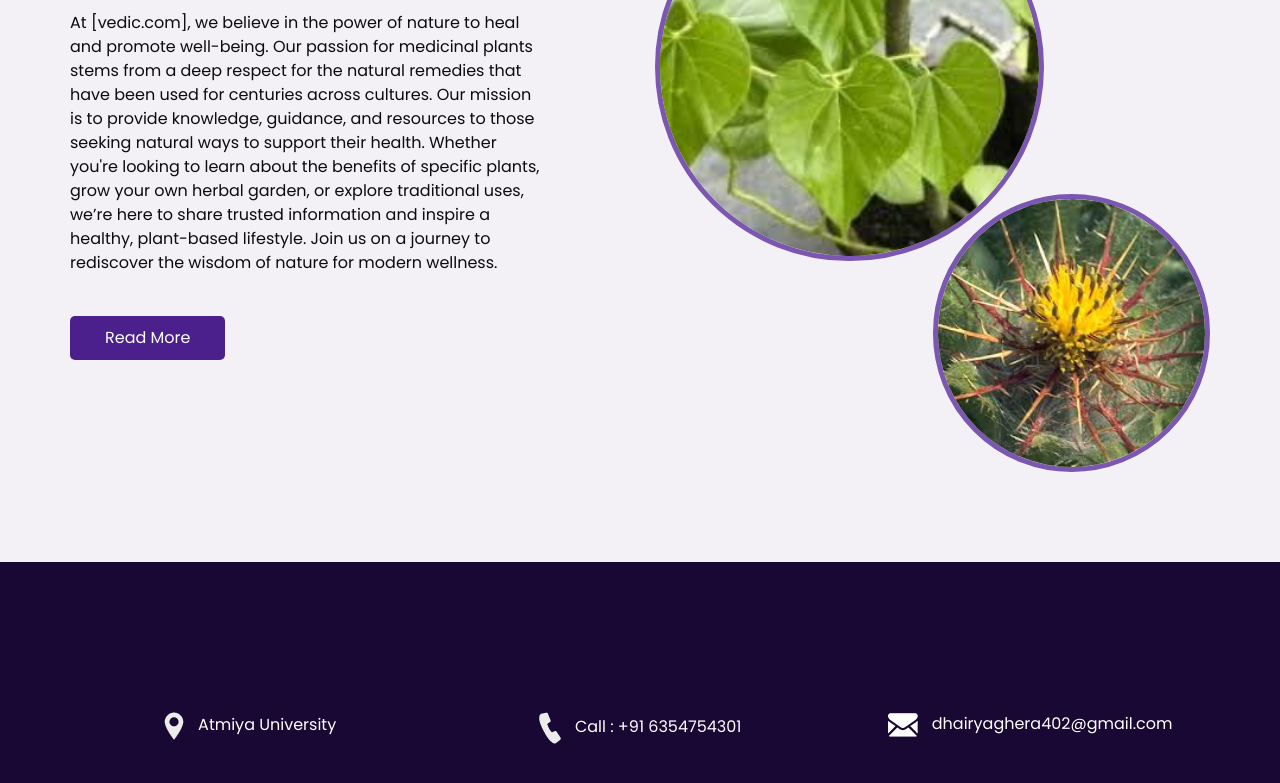
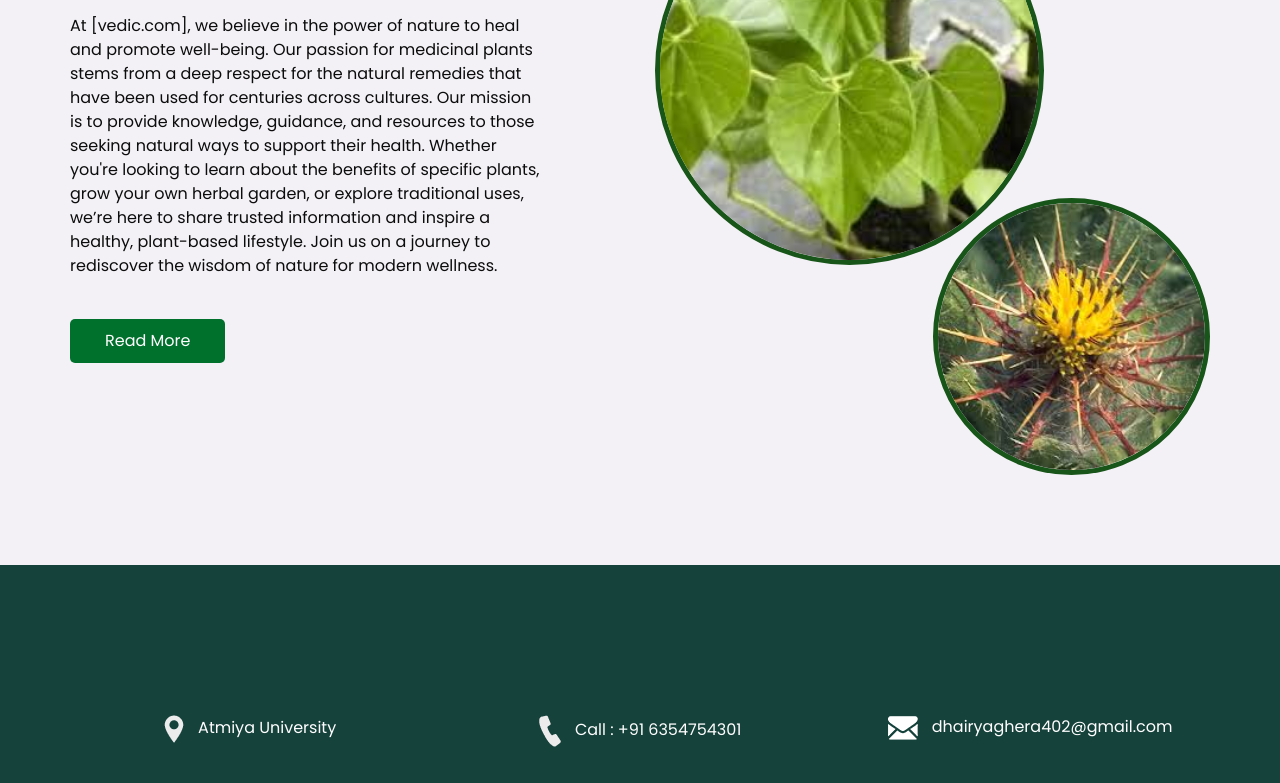
Before and after one commit to Student-Dhairy/vedic, a plain HTML site: page about.html in a window 1280 px wide. Shown: the part 290-1073 px from the top of the page. Drawn offline with nearby package versions, Linux system fonts and the light colour scheme; files that its build step writes are made by us from their sources; files whose address does not match are found by name.

Commit message:
Update about.html

```diff
--- a/about.html
+++ b/about.html
@@ -23,9 +23,9 @@
   <!-- fonts style -->
   <link href="https://fonts.googleapis.com/css?family=Poppins:400,600,700&display=swap" rel="stylesheet">
   <!-- Custom styles for this template -->
-  <link href="css/style.css" rel="stylesheet" />
+  <link href="style.css" rel="stylesheet" />
   <!-- responsive style -->
-  <link href="css/responsive.css" rel="stylesheet" />
+  <link href="responsive.css" rel="stylesheet" />
 </head>
 
 <body class="sub_page">
```
